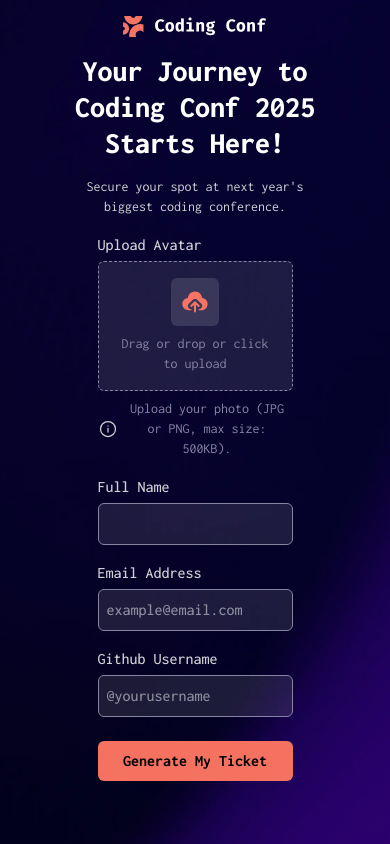
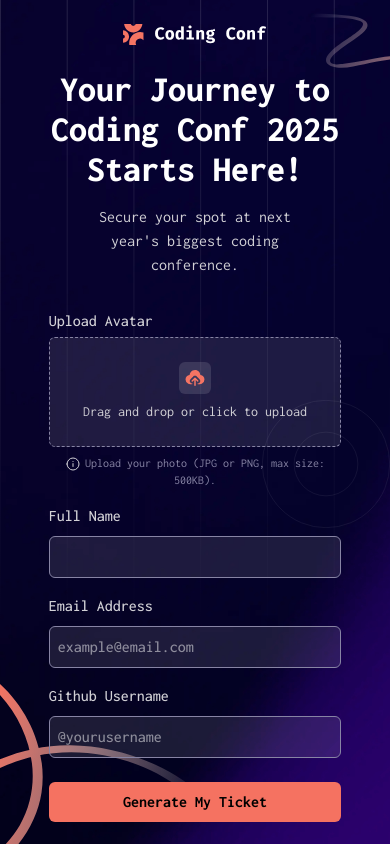
Before and after one commit to ippotheboxer/conference-ticket-generator, a React (Vite) app: page / in a window 390 px wide. Built offline with nearby package versions, Linux system fonts and the light colour scheme.

Commit message:
Complete all responsive styling

```diff
--- a/src/App.tsx
+++ b/src/App.tsx
@@ -1,19 +1,31 @@
 import React from "react";
+// Components
 import Header from "./components/Header";
 import Message from "./components/Message";
 import Form from "./components/Form";
+// Images
+import sShapeDecoration from "./assets/images/pattern-squiggly-line-top.svg";
+import curlShapePatternDesktop from "./assets/images/pattern-squiggly-line-bottom-desktop.svg";
+import curlShapePatternMobile from "./assets/images/pattern-squiggly-line-bottom-mobile-tablet.svg";
+import circlePattern from "./assets/images/pattern-circle.svg";
 
-function App() {
+const App:React.FC = () => {
   return (
-    <main className="flex flex-col items-center xl:bg-[url(assets/images/background-desktop.png)] md:bg-[url(assets/images/background-tablet.png)] bg-[url(assets/images/background-mobile.png)] bg-cover min-h-screen min-w-full">
+    <main className="flex flex-col items-center xl:bg-[url(assets/images/pattern-lines.svg),_url(assets/images/background-desktop.png)] md:bg-[url(assets/images/pattern-lines.svg),_url(assets/images/background-tablet.png)] bg-[url(assets/images/pattern-lines.svg),_url(assets/images/background-mobile.png)] bg-cover min-h-screen min-w-full">
+      <img src={sShapeDecoration} alt="Squiggly line" className="absolute right-0 inline-block xl:w-80 xl:h-60 md:w-60 md:h-40 h-20 w-30 top-0" />
       <Header />
-      <section className="flex items-center flex-col text-center pt-4 xl:pt-6">
+      <section className="flex items-center flex-col text-center">
         <Message
           title="Your Journey to Coding Conf 2025 Starts Here!"
           paragraph="Secure your spot at next year's biggest coding conference."
         />
         <Form />
+        <img src={circlePattern} alt="Circle pattern" className="absolute inline-block right-0 top-100 md:right-10 lg:right-32 xl:right-50 2xl:right-100 w-32 md:w-44" />
       </section>
+      <picture>
+        <source srcSet={`${curlShapePatternDesktop}`} media="(min-width: 800px)" />
+        <img src={`${curlShapePatternMobile}`} alt="Curl pattern" className="absolute inline-block bottom-0 left-0 sm:w-120 w-60 lg:w-200 z-0" />
+      </picture>
     </main>
   );
 }
--- a/src/components/Form.tsx
+++ b/src/components/Form.tsx
@@ -2,14 +2,14 @@ import React from 'react';
 import FormElement from './FormElement';
 import UploadPhotoElement from './UploadPhotoElement';
 
-const Form = () => {
+const Form: React.FC = () => {
   return (
-    <form className='flex flex-col items-start w-6/12'>
+    <form className='z-1 flex flex-col items-start md:w-6/12 w-9/12 pt-4 xl:pt-6'>
         <UploadPhotoElement title="Upload Avatar" htmlFor="" />
         <FormElement title="Full Name" htmlFor="" type="text" />
         <FormElement title="Email Address" htmlFor="" type="text" placeholder='example@email.com' />
         <FormElement title="Github Username" htmlFor="" type="text" placeholder='@yourusername' />
-        <button type='submit' className='mt-6 inconsolata-bold text-black bg-orange-500 w-full p-2 rounded-md'>Generate My Ticket</button>
+        <button type='submit' className='hover:cursor-pointer hover:bg-orange-700 mt-6 inconsolata-bold text-black bg-orange-500 w-full p-2 rounded-md'>Generate My Ticket</button>
     </form>
   );
 }
--- a/src/components/FormElement.tsx
+++ b/src/components/FormElement.tsx
@@ -1,5 +1,5 @@
 import React from 'react';
-import Label from './label';
+import Label from './Label';
 
 interface formElementProps {
     title: string,
@@ -16,7 +16,7 @@ const FormElement: React.FC<formElementProps> = ({ title, htmlFor, placeholder,
         <input
         type={type}
         placeholder={placeholder}
-        className='mt-1 w-full text-neutral bg-neutral/10 p-2 rounded-md border border-neutral-500 inconsolata-medium'
+        className='mt-2 w-full text-neutral bg-neutral/10 hover:bg-neutral/20 hover:cursor-pointer p-2 rounded-md border border-neutral-500 inconsolata-medium'
         accept={accept} />
     </>
   );
--- a/src/components/Header.tsx
+++ b/src/components/Header.tsx
@@ -1,9 +1,9 @@
 import React from 'react';
 import logoImg from "../assets/images/logo-full.svg";
 
-const Header = () => {
+const Header:React.FC = () => {
   return (
-    <header className='pt-4 md:pt-8'>
+    <header className='pt-6 md:pt-8 pb-6 md:pb-8'>
       <img
       src={logoImg}
       alt="Logo with text Coding Conference"
--- a/src/components/Label.tsx
+++ b/src/components/Label.tsx
@@ -7,7 +7,7 @@ interface formElementProps {
 
 const Label: React.FC<formElementProps> = ({ title, htmlFor }) => {
   return (
-    <label htmlFor={htmlFor} className='text-neutral-300 pt-4 text-base inconsolata-medium'>
+    <label htmlFor={htmlFor} className='text-neutral-300 pt-4 xl:text-lg text-base inconsolata-medium'>
         {title}
     </label>
   );
--- a/src/components/Message.tsx
+++ b/src/components/Message.tsx
@@ -8,8 +8,8 @@ interface messageProps {
 const Message: React.FC<messageProps> = ({ title, paragraph }) => {
   return (
     <div className='flex items-center flex-col'>
-        <h1 className='w-8/12 pb-4 inconsolata-extrabold text-neutral xl:text-5xl md:text-4xl text-3xl'>{title}</h1>
-        <p className='w-7/12 inconsolata-regular text-neutral-300 text-sm md:text-base xl:text-lg'>{paragraph}</p>
+        <h1 className='md:w-8/12 w-10/12 pb-4 inconsolata-extrabold text-neutral xl:text-6xl md:text-5xl text-4xl'>{title}</h1>
+        <p className='md:w-7/12 w-6/12 inconsolata-regular text-neutral-300 text-base md:text-lg'>{paragraph}</p>
     </div>
   );
 }
--- a/src/components/UploadPhotoElement.tsx
+++ b/src/components/UploadPhotoElement.tsx
@@ -1,14 +1,14 @@
 import React, { useState } from 'react';
 import uploadIcon from "../assets/images/icon-upload.svg";
 import infoIcon from "../assets/images/icon-info.svg";
-import Label from './label';
+import Label from './Label';
 
 interface formElementProps {
     title: string,
     htmlFor: string
 }
 
-const UploadPhotoElement: React.FC<formElementProps> = ({ title }) => {
+const UploadPhotoElement: React.FC<formElementProps> = ({  }) => {
     const [image, setImage] = useState<string>("");
     const [imageFail, setImagefail] = useState<boolean>(false);
 
@@ -17,6 +17,7 @@ const UploadPhotoElement: React.FC<formElementProps> = ({ title }) => {
 
         if (event.target.files && event.target.files[0] && file.size < 500000) {
           setImage(URL.createObjectURL(event.target.files[0]));
+          setImagefail(false);
         } else if (file.size > 500000) {
             setImagefail(true);
         }
@@ -25,9 +26,22 @@ const UploadPhotoElement: React.FC<formElementProps> = ({ title }) => {
   return (
     <>
     <Label title='Upload Avatar' />
-    <div className='flex items-center flex-col text-center mt-1 w-full text-neutral-300 bg-neutral/10 p-4 rounded-md border-dashed border border-neutral-500'>
-        <img src={image === "" ? uploadIcon : image} alt="preview image" className='w-12 h-12 bg-neutral/12 p-2 rounded-md' />
-        <label htmlFor="filePicker" className='text-sm pt-2 inconsolata-regular text-neutral-500'>Drag or drop or click to upload</label>
+    <div className='flex items-center flex-col text-center mt-1 w-full text-neutral-300 bg-neutral/10 py-6 px-4 rounded-md border-dashed border border-neutral-500 hover:bg-neutral/20'>
+        <img src={image === "" ? uploadIcon : image} alt="preview image" className={image === "" ?
+            'lg:w-16 lg:h-16 md:w-12 md:h-12 w-8 h-8 bg-neutral/12 lg:p-2 p-1 rounded-md' :
+            'lg:w-20 lg:h-20 md:w-16 md:h-16 w-12 h-12 bg-neutral/12 rounded-md border border-neutral-300'
+         } />
+            {image === "" ? (
+                <label htmlFor="filePicker" className='hover:cursor-pointer text-sm pt-2 inconsolata-regular text-neutral-300'>
+                    Drag and drop or click to upload
+                </label>
+                ) : (
+                <div className='flex flex-row pt-4'>
+                    <button onClick={() => setImage("")} className='bg-neutral/10 py-1 px-2 rounded-sm underline hover:cursor-pointer mr-3 inconsolata-regular text-base'>Remove image</button>
+                    <label htmlFor='filePicker' className='bg-neutral/10 p-1 rounded-sm hover:cursor-pointer mr-2 inconsolata-regular text-base'>Change image</label>
+                </div>
+                )}
+
         <input
         type="file"
         accept="image/jpeg, image/png"
@@ -37,13 +51,13 @@ const UploadPhotoElement: React.FC<formElementProps> = ({ title }) => {
         />
     </div>
     {imageFail ? (
-        <p className='mt-2 text-orange-500 text-sm inconsolata-regular flex flex-row items-center'>
-            <img src={infoIcon} alt="Information icon" className='w-5 h-5 mr-1' />
+        <p className='text-xs md:text-sm mt-2 text-orange-500 inconsolata-regular'>
+            <img src={infoIcon} alt="Information icon" className='h-4 md:h-5 mr-1 inline-block' />
             File too large. Please upload a photo under 500KB.
         </p>
     ) : (
-        <p className='mt-2 text-neutral-500 text-sm inconsolata-regular flex flex-row items-center'>
-            <img src={infoIcon} alt="Information icon" className='w-5 h-5 mr-1' />
+        <p className='text-xs md:text-sm mt-2 text-neutral-500 inconsolata-regular'>
+            <img src={infoIcon} alt="Information icon" className='h-4 md:h-5 mr-1 inline-block' />
             Upload your photo (JPG or PNG, max size: 500KB).
         </p>
     )}
```
